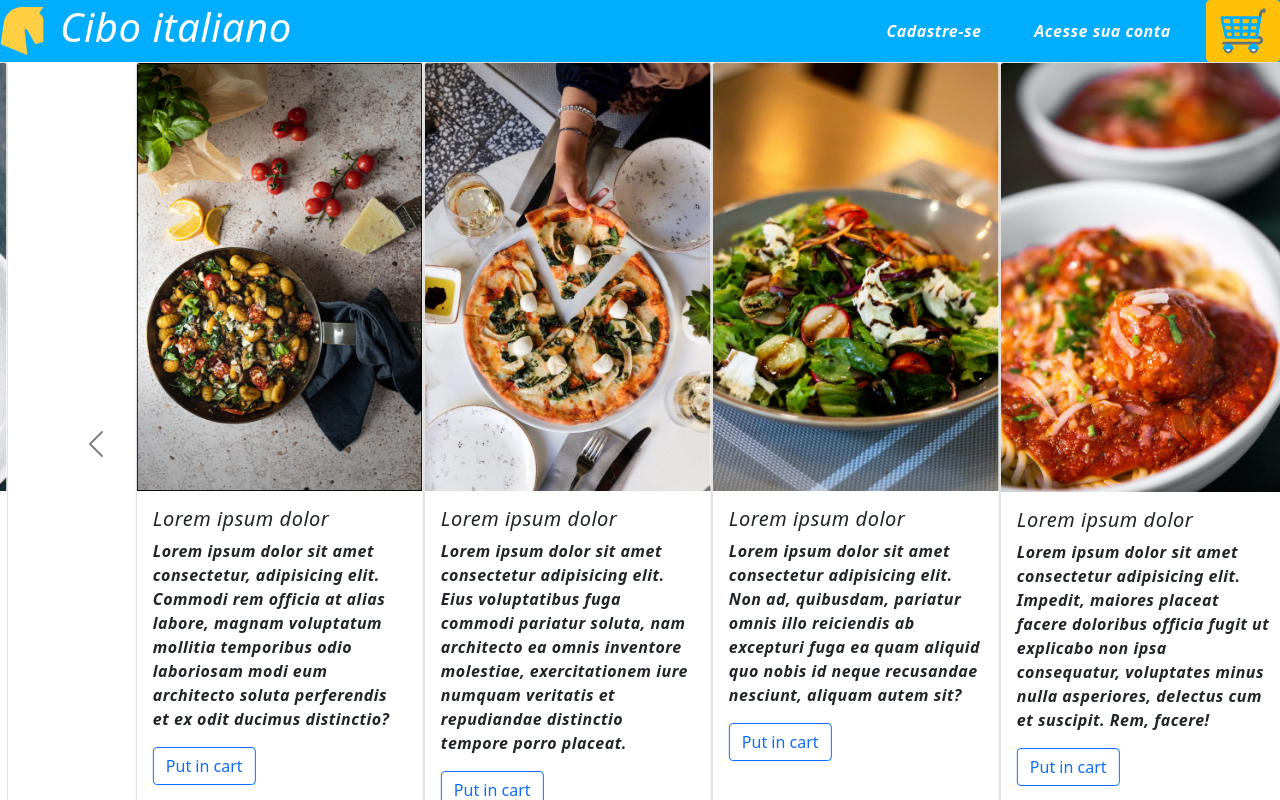
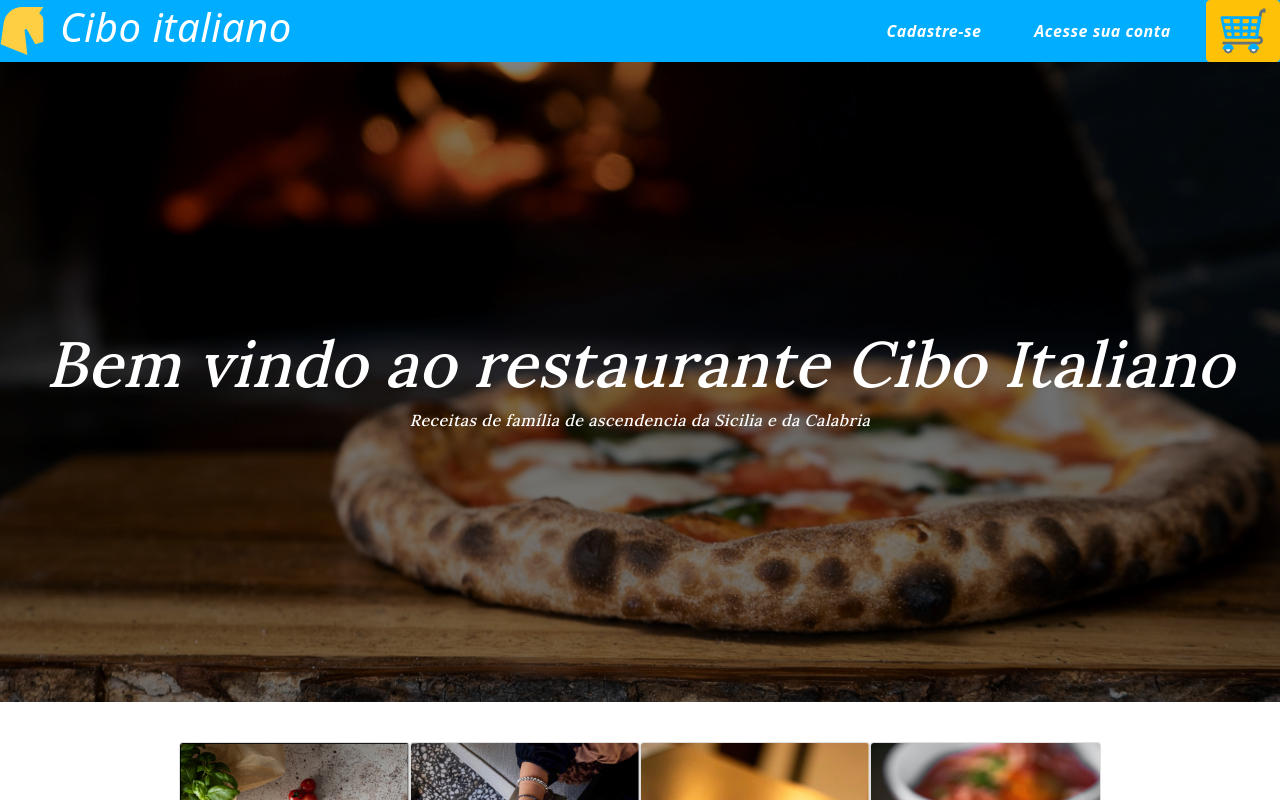
Before and after one commit to Victor-Alves1/italian_food, a React (Vite) app in the folder italian_food/: page / in a window 1280 px wide. Shown: the top 800 px of the page. Built offline with nearby package versions, Linux system fonts and the light colour scheme.

Commit message:
new features about introduction

```diff
--- a/italian_food/src/App.jsx
+++ b/italian_food/src/App.jsx
@@ -1,11 +1,13 @@
 import Header from './components/Header'
 import Foods from './components/foods'
+import Introduction from './components/Introduction'
 
 function App() {
 
   return (
     <div className="App">
       <Header />
+      <Introduction />
       <Foods />
     </div>
   )
--- /dev/null
+++ b/italian_food/src/components/Introduction.jsx
@@ -0,0 +1,15 @@
+import bgPhoto from '../../images/backgroundPhoto.jpg'
+
+const Introduction = () => {
+    return (
+        <>
+            <img src={bgPhoto} alt='A background photo with a pizza' className='bgPhoto'/>
+            <div className='welcome-screen'>
+                <h1>Bem vindo ao restaurante Cibo Italiano</h1>
+                <h2>Receitas de família de ascendencia da Sicilia e da Calabria</h2>
+            </div>
+        </>
+    );
+}
+
+export default Introduction;
--- a/italian_food/src/components/foods.jsx
+++ b/italian_food/src/components/foods.jsx
@@ -31,8 +31,8 @@ const Foods = () => {
                 <Carousel.Item>
 
                     <div className='Carousel-card'>
-                        <Card style={{ width: '18rem' }}>
-                            <Card.Img variant="top" src={massa} />
+                        <Card style={{ width: '18vw' }}>
+                            <Card.Img variant="top" src={massa} alt='Italian food photo'/>
                             <Card.Body>
                                 <Card.Title>Lorem ipsum dolor</Card.Title>
                                 <Card.Text>
@@ -53,8 +53,8 @@ const Foods = () => {
                                 </Button>
                             </Card.Body>
                         </Card>
-                        <Card style={{ width: '18rem' }}>
-                            <Card.Img variant="top" src={couvert} />
+                        <Card style={{ width: '18vw' }}>
+                            <Card.Img variant="top" src={couvert} alt='Couvert photo'/>
                             <Card.Body>
                                 <Card.Title>Lorem ipsum dolor</Card.Title>
                                 <Card.Text>
@@ -75,8 +75,8 @@ const Foods = () => {
                                 </Button>
                             </Card.Body>
                         </Card>
-                        <Card style={{ width: '18rem' }}>
-                            <Card.Img variant="top" src={bolinho} />
+                        <Card style={{ width: '18vw' }}>
+                            <Card.Img variant="top" src={bolinho} alt='Bolinho photo'/>
                             <Card.Body>
                                 <Card.Title>Lorem ipsum dolor</Card.Title>
                                 <Card.Text>
@@ -97,8 +97,8 @@ const Foods = () => {
                                 </Button>
                             </Card.Body>
                         </Card>
-                        <Card style={{ width: '18rem' }}>
-                            <Card.Img variant="top" src={macarrao} />
+                        <Card style={{ width: '18vw' }}>
+                            <Card.Img variant="top" src={macarrao} alt='Macarrao photo'/>
                             <Card.Body>
                                 <Card.Title>Lorem ipsum dolor</Card.Title>
                                 <Card.Text>
@@ -125,8 +125,8 @@ const Foods = () => {
                 <Carousel.Item >
 
                     <div className='Carousel-card'>
-                        <Card style={{ width: '18rem' }}>
-                            <Card.Img variant="top" src={mistura} />
+                        <Card style={{ width: '18vw' }}>
+                            <Card.Img variant="top" src={mistura} alt='Mistura photo'/>
                             <Card.Body>
                                 <Card.Title>Lorem ipsum dolor</Card.Title>
                                 <Card.Text>
@@ -147,8 +147,8 @@ const Foods = () => {
                                 </Button>
                             </Card.Body>
                         </Card>
-                        <Card style={{ width: '18rem' }}>
-                            <Card.Img variant="top" src={pizza} />
+                        <Card style={{ width: '18vw' }}>
+                            <Card.Img variant="top" src={pizza} alt='Pizza photo'/>
                             <Card.Body>
                                 <Card.Title>Lorem ipsum dolor</Card.Title>
                                 <Card.Text>
@@ -169,8 +169,8 @@ const Foods = () => {
                                 </Button>
                             </Card.Body>
                         </Card>
-                        <Card style={{ width: '18rem' }}>
-                            <Card.Img variant="top" src={salada} />
+                        <Card style={{ width: '18vw' }}>
+                            <Card.Img variant="top" src={salada} alt='Salad photo'/>
                             <Card.Body>
                                 <Card.Title>Lorem ipsum dolor</Card.Title>
                                 <Card.Text>
@@ -191,8 +191,8 @@ const Foods = () => {
                                 </Button>
                             </Card.Body>
                         </Card>
-                        <Card style={{ width: '18rem' }}>
-                            <Card.Img variant="top" src={meat} />
+                        <Card style={{ width: '18vw' }}>
+                            <Card.Img variant="top" src={meat} alt='Meat photo'/>
                             <Card.Body>
                                 <Card.Title>Lorem ipsum dolor</Card.Title>
                                 <Card.Text>
--- a/italian_food/src/global.css
+++ b/italian_food/src/global.css
@@ -1,3 +1,4 @@
+@import url('https://fonts.googleapis.com/css2?family=Lora:wght@400;500;600;700&family=Roboto:wght@100;300;400;500;700&display=swap');
 :root{
     --color1: #FFCF43;
     --color2: #01ADFF;
@@ -15,6 +16,35 @@ body{
 .header{
     background-color: var(--color2);
     color: white;
+    position: sticky;
+}
+.bgPhoto{
+    position: absolute;
+    width: 100vw;
+    height: 80vh;
+    object-fit: cover;
+    filter: brightness(0.5);
+    z-index: -1;
+}
+.welcome-screen{
+    width: 100vw;
+    height: 80vh;
+    margin-bottom: 40px;
+    z-index: 1;
+    color: white;
+    font-family: Lora;
+    font-style: italic;
+    font-weight: 100;
+    display: flex;
+    flex-direction: column;
+    align-items: center;
+    justify-content: center;
+}
+.welcome-screen h1{
+    font-size: 4rem;
+}
+.welcome-screen h2{
+    font-size: medium;
 }
 .Carousel-card{
     display: flex;
```
Also changed, not shown: italian_food/images/backgroundPhoto.jpg (added).
